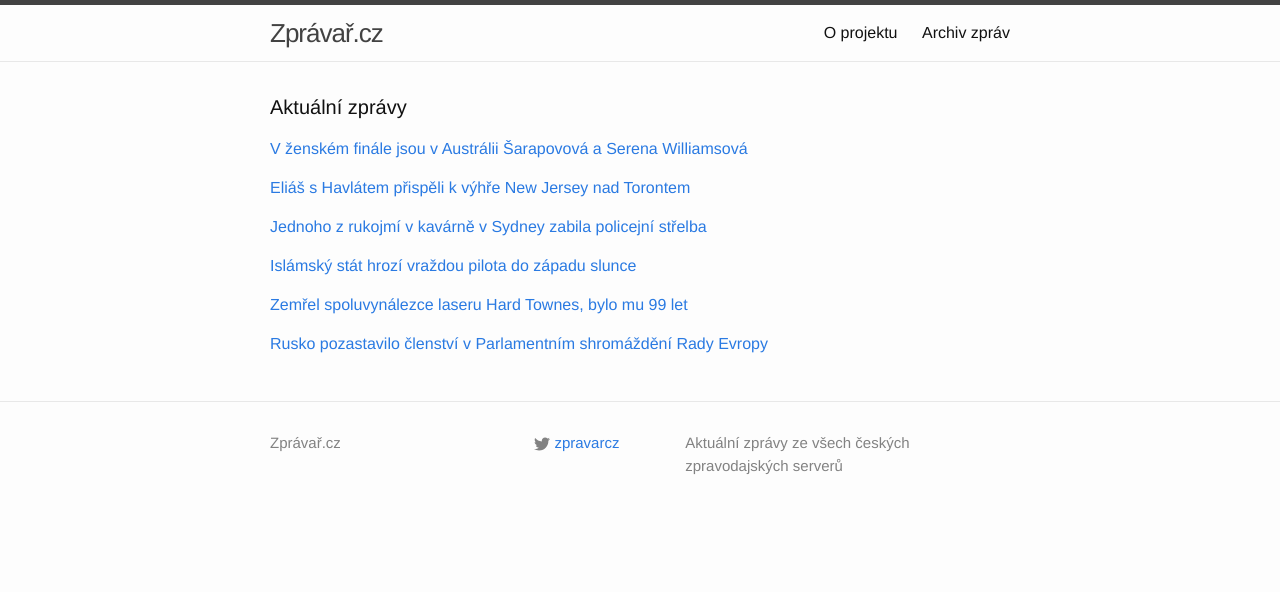
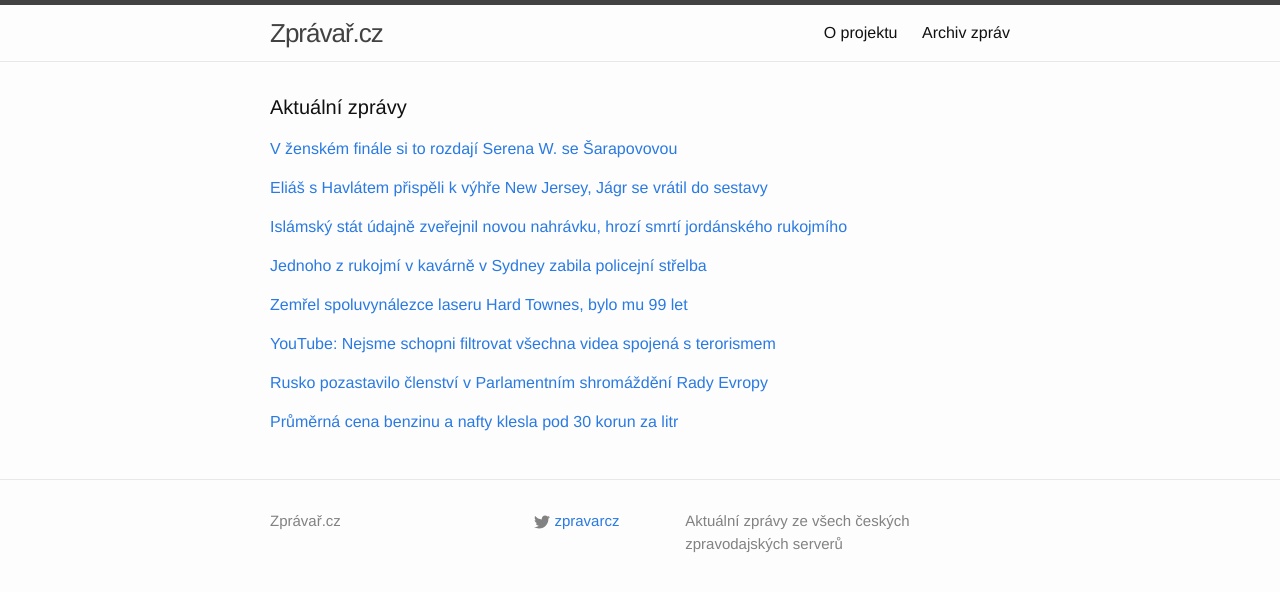
Before and after one commit to adliska/zpravar, a Jekyll site: the page built from index.html, in a window 1280 px wide. Shown: the top 592 px of the page. Built offline with Jekyll 4.4.1, drawn with Linux system fonts in a browser that asks for light colours.

Commit message:
zpravar news update

```diff
--- a/index.html
+++ b/index.html
@@ -5,9 +5,10 @@ layout: default
 <div class="home">
     <h1 class="page-heading">Aktuální zprávy</h1>
 
-<p><a href="javascript:;" onclick="toggle_visibility('zpravy0')">V ženském finále jsou v Austrálii Šarapovová a Serena Williamsová</a></p>
+<p><a href="javascript:;" onclick="toggle_visibility('zpravy0')">V ženském finále si to rozdají Serena W. se Šarapovovou</a></p>
 <div id="zpravy0" style="display:none">
 <ul>
+<li><a href=http://www.tyden.cz/rubriky/sport/tenis/v-zenskem-finale-si-to-rozdaji-serena-w-se-sarapovovou_331704.html>V ženském finále si to rozdají Serena W. se Šarapovovou - www.tyden.cz</a></li>
 <li><a href=http://sport.idnes.cz/australian-open-semifinale-dvouhry-zen-fc4-/tenis.aspx?c=A150129_055227_tenis_vis>V ženském finále jsou v Austrálii Šarapovová a Serena Williamsová - sport.idnes.cz</a></li>
 <li><a href=http://www.denik.cz/tenis/o-titul-na-australian-open-se-utkaji-sarapovova-s-williamsovou-20150129.html>O titul na Australian Open se utkají Šarapovová s Williamsovou - www.denik.cz</a></li>
 <li><a href=http://www.sportovninoviny.cz/zpravy/o-titul-na-australian-open-se-utkaji-sarapovova-s-williamsovou/1174743>O titul na Australian Open se utkají Šarapovová s Williamsovou - www.sportovninoviny.cz</a></li>
@@ -17,29 +18,32 @@ layout: default
 <li><a href=http://www.sportovninoviny.cz/zpravy/sarapovova-se-stala-prvni-finalistkou-australian-open/1174743>Šarapovová se stala první finalistkou Australian Open - www.sportovninoviny.cz</a></li>
 <li><a href=http://sport.idnes.cz/ruske-derby-vyznelo-jasne-pro-sarapovovou-ktera-je-v-melbourne-prvni-finalistkou-gjt-/tenis.aspx?c=A150129_055227_tenis_vis>Ruské derby vyznělo jasně pro Šarapovovou, která je v Melbourne první finalistkou - sport.idnes.cz</a></li>
 </ul>
-</div><p><a href="javascript:;" onclick="toggle_visibility('zpravy1')">Eliáš s Havlátem přispěli k výhře New Jersey nad Torontem</a></p>
+</div><p><a href="javascript:;" onclick="toggle_visibility('zpravy1')">Eliáš s Havlátem přispěli k výhře New Jersey, Jágr se vrátil do sestavy</a></p>
 <div id="zpravy1" style="display:none">
 <ul>
+<li><a href=http://www.rozhlas.cz/_zprava/elias-s-havlatem-prispeli-k-vyhre-new-jersey-jagr-se-vratil-do-sestavy--1449157>Eliáš s Havlátem přispěli k výhře New Jersey, Jágr se vrátil do sestavy - www.rozhlas.cz</a></li>
+<li><a href=http://www.tyden.cz/rubriky/sport/hokej/nhl/dablove-zdolali-toronto-i-diky-eliasovi-s-havlatem_331702.html>Ďáblové zdolali Toronto. I díky Eliášovi s Havlátem - www.tyden.cz</a></li>
 <li><a href=http://www.denik.cz/hokej/elias-s-havlatem-prispeli-k-vyhre-new-jersey-nad-torontem-20150129.html>Eliáš s Havlátem přispěli k výhře New Jersey nad Torontem - www.denik.cz</a></li>
 <li><a href=http://hokej.idnes.cz/hokejova-nhl-c9i-/nhl.aspx?c=A150129_071927_nhl_ald>Eliáš s Havlátem přispěli k výhře New Jersey nad Torontem - hokej.idnes.cz</a></li>
 <li><a href=http://sport.aktualne.cz/elias-s-havlatem-prispeli-k-vyhre-new-jersey-nad-torontem/r~b49d3d96a77e11e49f60002590604f2e/>Eliáš se podepsal pod výhru Devils asistencí a nájezdem - sport.aktualne.cz</a></li>
 <li><a href=http://www.sportovninoviny.cz/zpravy/elias-s-havlatem-prispeli-k-vyhre-new-jersey-nad-torontem/1174748>Eliáš s Havlátem přispěli k výhře New Jersey nad Torontem - www.sportovninoviny.cz</a></li>
 </ul>
-</div><p><a href="javascript:;" onclick="toggle_visibility('zpravy2')">Jednoho z rukojmí v kavárně v Sydney zabila policejní střelba </a></p>
+</div><p><a href="javascript:;" onclick="toggle_visibility('zpravy2')">Islámský stát údajně zveřejnil novou nahrávku, hrozí smrtí jordánského rukojmího</a></p>
 <div id="zpravy2" style="display:none">
+<ul>
+<li><a href=http://www.rozhlas.cz/_zprava/islamsky-stat-udajne-zverejnil-novou-nahravku-hrozi-smrti-jordanskeho-rukojmiho--1449161>Islámský stát údajně zveřejnil novou nahrávku, hrozí smrtí jordánského rukojmího - www.rozhlas.cz</a></li>
+<li><a href=http://zpravy.aktualne.cz/zahranici/islamsky-stat-hrozi-vrazdou-pilota-do-zapadu-slunce/r~a14a7b38a77d11e4b6d20025900fea04/>Islámský stát hrozí vraždou pilota do západu slunce - zpravy.aktualne.cz</a></li>
+<li><a href=http://www.ceskatelevize.cz/ct24/svet/299871-islamisticti-unosci-davaji-nove-ultimatum-do-zapadu-slunce/>Islamističtí únosci dávají nové ultimátum – do západu slunce - www.ceskatelevize.cz</a></li>
+<li><a href=http://www.novinky.cz/zahranicni/blizky-a-stredni-vychod/360092-dalsi-ultimatum-islamskeho-statu-jordanskeho-pilota-zabiji-se-zapadem-slunce.html>Další ultimátum Islámského státu: jordánského pilota zabijí se západem slunce - www.novinky.cz</a></li>
+<li><a href=http://www.ceskenoviny.cz/zpravy/zpravy/hlas-na-nove-nahravce-hrozi-zabitim-jordanskeho-rukojmi-islamistu/1174716>Hlas na nové nahrávce hrozí zabitím jordánského rukojmí islamistů - www.ceskenoviny.cz</a></li>
+</ul>
+</div><p><a href="javascript:;" onclick="toggle_visibility('zpravy3')">Jednoho z rukojmí v kavárně v Sydney zabila policejní střelba </a></p>
+<div id="zpravy3" style="display:none">
 <ul>
 <li><a href=http://www.lidovky.cz/jednoho-z-rukojmi-v-kavarne-v-sydney-pry-zabila-policejni-strelba-p9m-/zpravy-svet.aspx?c=A150129_075505_ln_zahranici_mct>Jednoho z rukojmí v kavárně v Sydney zabila policejní střelba  - www.lidovky.cz</a></li>
 <li><a href=http://zpravy.idnes.cz/strelba-v-kavarne-v-sydney-rukojmi-zabila-policie-f7y-/zahranicni.aspx?c=A150129_065128_zahranicni_skr>Právničku v kavárně v Sydney zabily střely policie, manažer byl zavražděn - zpravy.idnes.cz</a></li>
 <li><a href=http://www.novinky.cz/zahranicni/svet/360091-unesenou-zenu-v-kavarne-v-sydney-zabila-policejni-strelba-tvrdi-pravnik.html>Unesenou ženu v kavárně v Sydney zabila policejní střelba, tvrdí právník - www.novinky.cz</a></li>
 <li><a href=http://www.ceskenoviny.cz/zpravy/zpravy/jednoho-z-rukojmi-v-kavarne-v-sydney-pry-zabila-policejni-strelba/1174719>Jednoho z rukojmí v kavárně v Sydney prý zabila policejní střelba - www.ceskenoviny.cz</a></li>
-</ul>
-</div><p><a href="javascript:;" onclick="toggle_visibility('zpravy3')">Islámský stát hrozí vraždou pilota do západu slunce</a></p>
-<div id="zpravy3" style="display:none">
-<ul>
-<li><a href=http://zpravy.aktualne.cz/zahranici/islamsky-stat-hrozi-vrazdou-pilota-do-zapadu-slunce/r~a14a7b38a77d11e4b6d20025900fea04/>Islámský stát hrozí vraždou pilota do západu slunce - zpravy.aktualne.cz</a></li>
-<li><a href=http://www.ceskatelevize.cz/ct24/svet/299871-islamisticti-unosci-davaji-nove-ultimatum-do-zapadu-slunce/>Islamističtí únosci dávají nové ultimátum – do západu slunce - www.ceskatelevize.cz</a></li>
-<li><a href=http://www.novinky.cz/zahranicni/blizky-a-stredni-vychod/360092-dalsi-ultimatum-islamskeho-statu-jordanskeho-pilota-zabiji-se-zapadem-slunce.html>Další ultimátum Islámského státu: jordánského pilota zabijí se západem slunce - www.novinky.cz</a></li>
-<li><a href=http://www.ceskenoviny.cz/zpravy/zpravy/hlas-na-nove-nahravce-hrozi-zabitim-jordanskeho-rukojmi-islamistu/1174716>Hlas na nové nahrávce hrozí zabitím jordánského rukojmí islamistů - www.ceskenoviny.cz</a></li>
 </ul>
 </div><p><a href="javascript:;" onclick="toggle_visibility('zpravy4')">Zemřel spoluvynálezce laseru Hard Townes, bylo mu 99 let</a></p>
 <div id="zpravy4" style="display:none">
@@ -49,11 +53,25 @@ layout: default
 <li><a href=http://zpravy.aktualne.cz/zahranici/zemrel-charles-hard-townes-spoluvynalezce-laseru/r~7db9edf6a77911e4ba57002590604f2e/>Zemřel Charles Hard Townes, spoluvynálezce laseru - zpravy.aktualne.cz</a></li>
 <li><a href=http://www.novinky.cz/zahranicni/amerika/360094-zemrel-americky-fyzik-charles-hard-townes-spoluvynalezce-laseru.html>Zemřel americký fyzik Charles Hard Townes, spoluvynálezce laseru  - www.novinky.cz</a></li>
 </ul>
-</div><p><a href="javascript:;" onclick="toggle_visibility('zpravy5')">Rusko pozastavilo členství v Parlamentním shromáždění Rady Evropy</a></p>
+</div><p><a href="javascript:;" onclick="toggle_visibility('zpravy5')">YouTube: Nejsme schopni filtrovat všechna videa spojená s terorismem</a></p>
 <div id="zpravy5" style="display:none">
+<ul>
+<li><a href=http://zahranicni.ihned.cz/evropa-slovensko/c1-63452960-youtube-nejsme-schopni-filtrovat-vsechna-videa-spojena-s-terorismem>YouTube: Nejsme schopni filtrovat všechna videa spojená s terorismem - zahranicni.ihned.cz</a></li>
+<li><a href=http://zahranicni.ihned.cz/evropa-slovensko/c1-63452960-youtube-nestiha-filtrovat-nahravky-s-terorismem-pomoct-by-mohly-staty-eu>YouTube nestíhá filtrovat nahrávky s terorismem. Pomoct by mohly státy EU - zahranicni.ihned.cz</a></li>
+<li><a href=http://www.ceskenoviny.cz/zpravy/zpravy/youtube-pry-nedokaze-filtrovat-vsechna-videa-spojena-s-terorismem/1174718>YouTube prý nedokáže filtrovat všechna videa spojená s terorismem - www.ceskenoviny.cz</a></li>
+</ul>
+</div><p><a href="javascript:;" onclick="toggle_visibility('zpravy6')">Rusko pozastavilo členství v Parlamentním shromáždění Rady Evropy</a></p>
+<div id="zpravy6" style="display:none">
 <ul>
 <li><a href=http://www.rozhlas.cz/_zprava/rusko-pozastavilo-clenstvi-v-parlamentnim-shromazdeni-rady-evropy--1449144>Rusko pozastavilo členství v Parlamentním shromáždění Rady Evropy - www.rozhlas.cz</a></li>
 <li><a href=http://www.ceskatelevize.cz/ct24/svet/299868-na-bojkot-sve-delegace-v-rade-evropy-odpovi-rusko-kardinalnimi-akcemi/>Na bojkot své delegace v Radě Evropy odpoví Rusko "kardinálními akcemi" - www.ceskatelevize.cz</a></li>
 <li><a href=http://www.ceskatelevize.cz/ct24/svet/299868-na-bojkot-ruske-delegace-v-rade-evropy-odpovi-moskva-kardinalnimi-akcemi/>Na bojkot ruské delegace v Radě Evropy odpoví Moskva "kardinálními akcemi" - www.ceskatelevize.cz</a></li>
 </ul>
+</div><p><a href="javascript:;" onclick="toggle_visibility('zpravy7')">Průměrná cena benzinu a nafty klesla pod 30 korun za litr</a></p>
+<div id="zpravy7" style="display:none">
+<ul>
+<li><a href=http://zpravy.aktualne.cz/ekonomika/prumerne-ceny-benzinu-a-nafty-klesly-pod-30-korun-za-litr/r~6e13fd6ea78911e4ab15002590604f2e/>Průměrná cena benzinu a nafty klesla pod 30 korun za litr - zpravy.aktualne.cz</a></li>
+<li><a href=http://www.denik.cz/ekonomika/pohonne-hmoty-zlevnily-o-dalsich-zhruba-50-hal-a-jsou-pod-30-kc-l-20150129.html>Pohonné hmoty zlevnily o dalších zhruba 50 hal a jsou pod 30 Kč/l - www.denik.cz</a></li>
+<li><a href=http://www.financninoviny.cz/zpravodajstvi/zpravy/pohonne-hmoty-zlevnily-o-dalsich-zhruba-50-hal-a-jsou-pod-30-kc-l/1174770>Pohonné hmoty zlevnily o dalších zhruba 50 hal a jsou pod 30 Kč/l - www.financninoviny.cz</a></li>
+</ul>
 </div></div>
```
